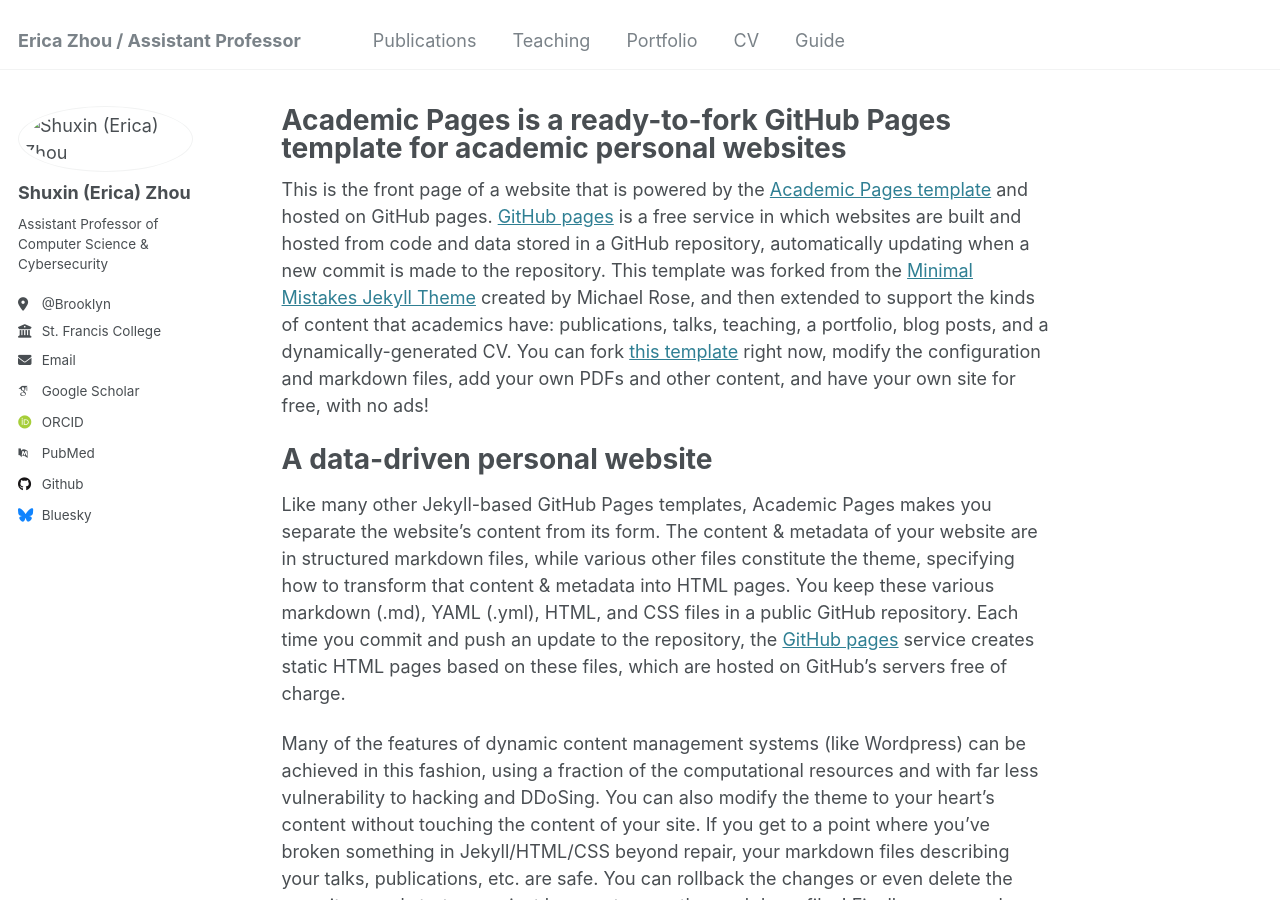
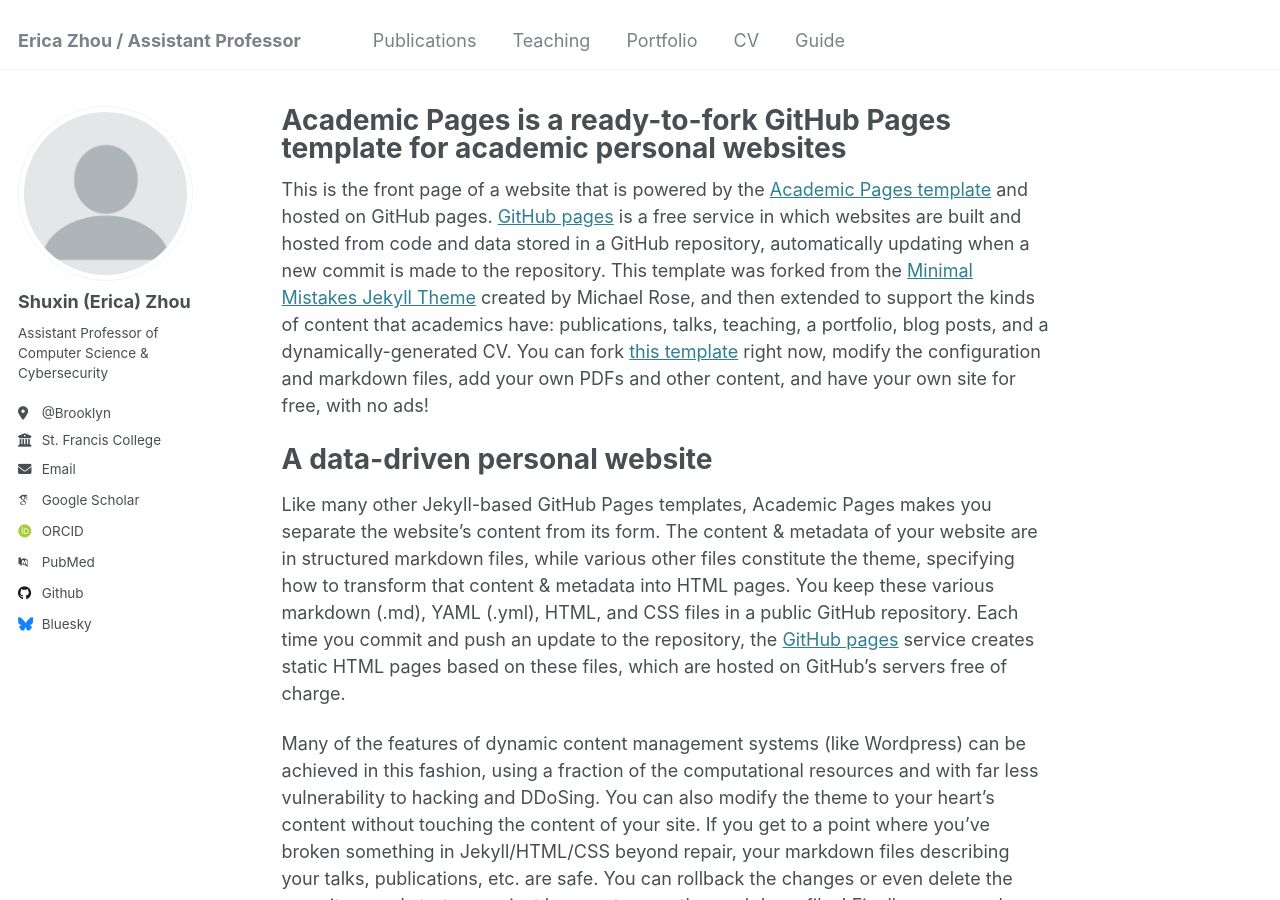
Before and after one commit to ericaSS/eri_ss_page.github.io, a Jekyll site: the page built from _pages/about.md, in a window 1280 px wide and 900 px high. Built offline with Jekyll 4.4.1, drawn with Linux system fonts in a browser that asks for light colours; some web fonts are replaced.

Commit message:
Update _config.yml

```diff
--- a/_config.yml
+++ b/_config.yml
@@ -21,7 +21,7 @@ repository               : "academicpages/academicpages.github.io"
 #               Additional customization can be done by editing /_includes/author-profile.html
 author:
   # Biographic information
-  avatar           : "images/test.png"
+  avatar           : "profile.png"
   name             : "Shuxin (Erica) Zhou"
   pronouns         : # example: "she/her"
   bio              : "Assistant Professor of Computer Science & Cybersecurity"
```
